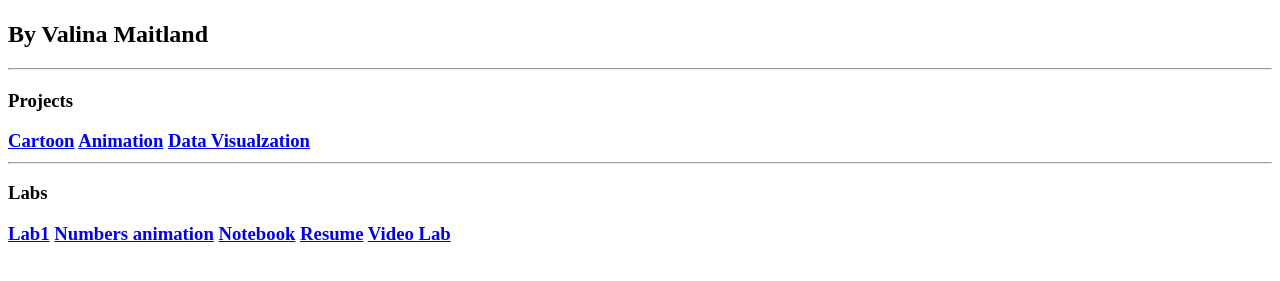
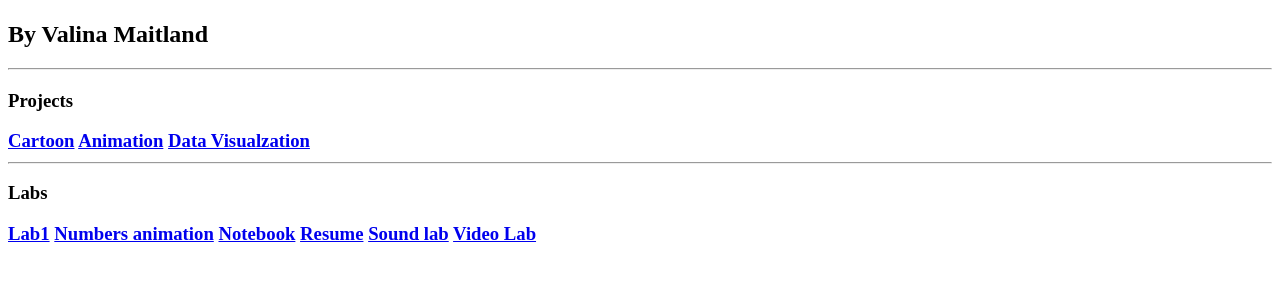
Before and after one commit to Vincent-Mait/ValinaProjects.github.io, a plain HTML site: page index.html in a window 1280 px wide. Shown: the part 59-340 px from the top of the page. Drawn offline with Linux system fonts and the light colour scheme.

Commit message:
Update index.html

```diff
--- a/index.html
+++ b/index.html
@@ -18,6 +18,7 @@
      <a href="/numbers/numbers.html">Numbers animation</a>
      <a href="/Form/form.html">Notebook</a>
      <a href="/resume/resume.html">Resume</a>
+     <a href="/SoundLab/soundLab.html">Sound lab</a>
      <a href="video.html">Video Lab</a>
 
 </body>
```
